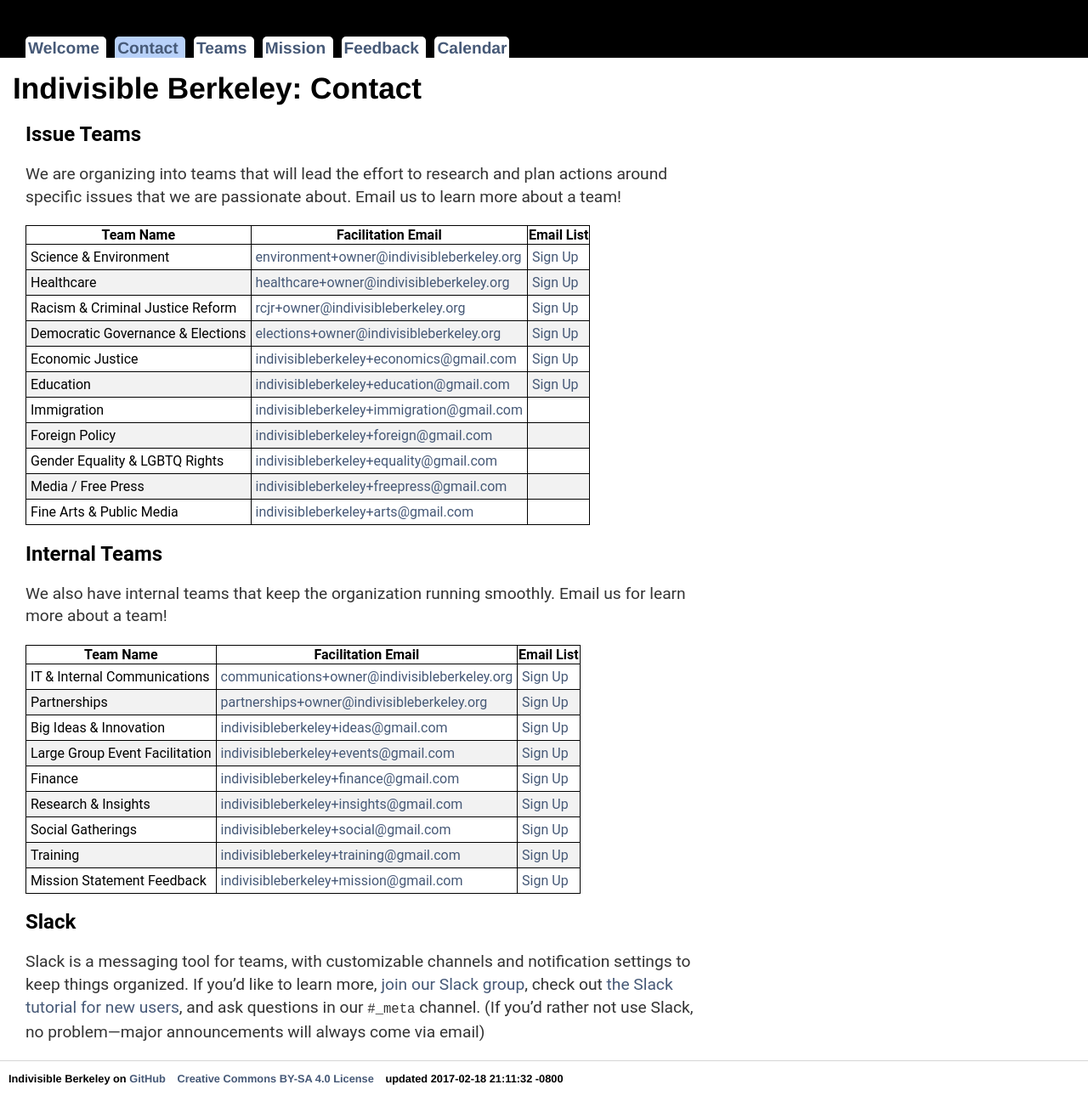
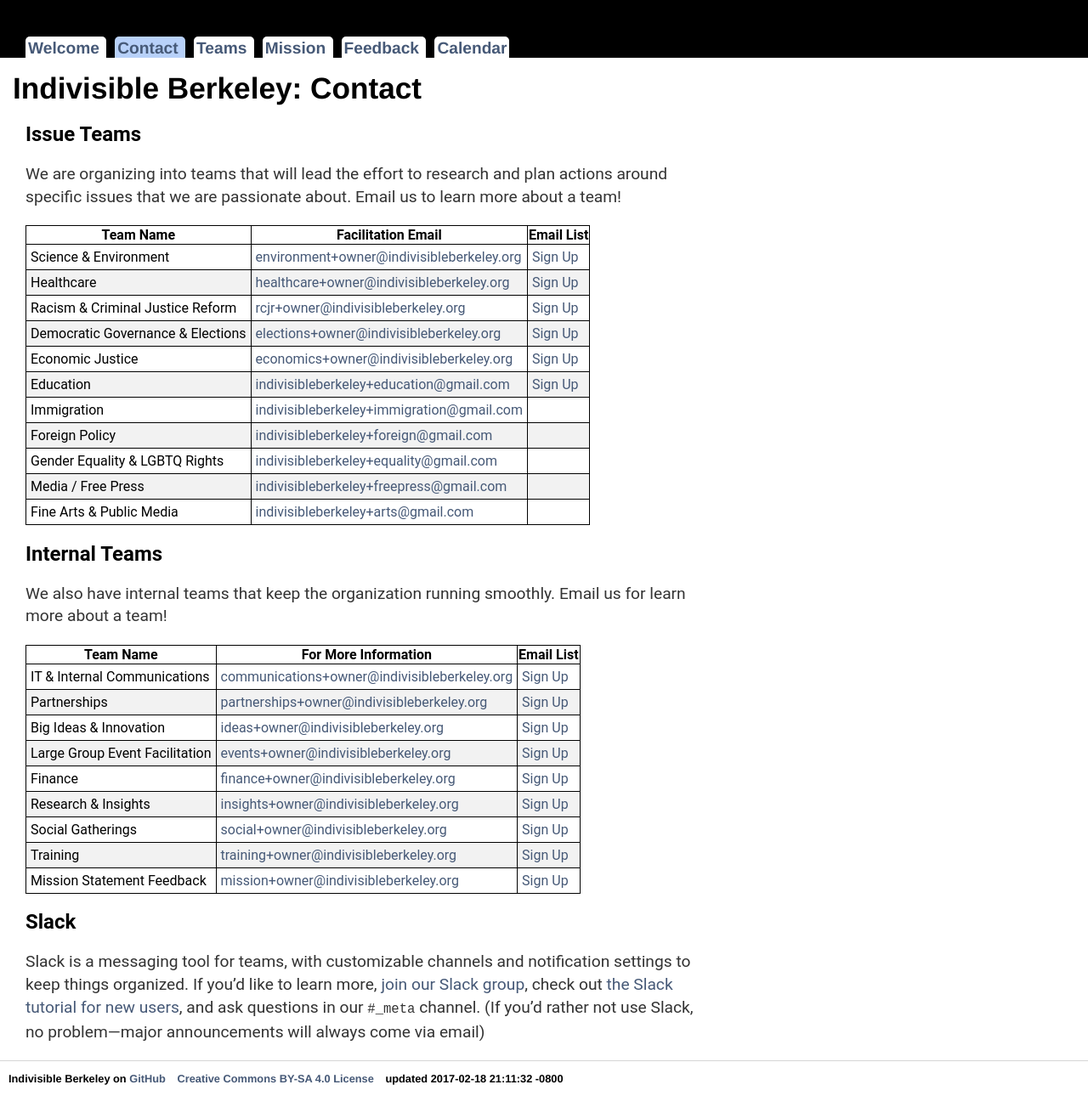
Before and after one commit to bc-design/www-ib, a Jekyll site: the page built from docs/_pages/contact.md, in a window 1280 px wide. Shown: the whole page at 85% size. Built offline with Jekyll 4.4.1, drawn with Linux system fonts in a browser that asks for light colours.

Commit message:
updated contacts

```diff
--- a/docs/_pages/contact.md
+++ b/docs/_pages/contact.md
@@ -11,13 +11,13 @@ navsort: 2
 We are organizing into teams that will lead the effort to research and plan actions around specific issues that we are passionate about.  Email us to learn more about a team!
 
 
-| Team Name                          | Facilitation Email                                                                              | Email List                                                                        |
-|------------------------------------|-------------------------------------------------------------------------------------------------|-----------------------------------------------------------------------------------|
+| Team Name                          | Facilitation Email                                                                              | Email List                                                                   |
+|------------------------------------|-------------------------------------------------------------------------------------------------|------------------------------------------------------------------------------|
 | Science & Environment              | [environment+owner@indivisibleberkeley.org](mailto:environment+owner@indivisibleberkeley.org)   | [Sign Up](mailto:environment+subscribe@indivisibleberkeley.org)              |
 | Healthcare                         | [healthcare+owner@indivisibleberkeley.org](mailto:healthcare+owner@indivisibleberkeley.org)     | [Sign Up](mailto:healthcare+subscribe@indivisibleberkeley.org)               |
 | Racism & Criminal Justice Reform   | [rcjr+owner@indivisibleberkeley.org](mailto:rcjr+owner@indivisibleberkeley.org)                 | [Sign Up](mailto:rcjr+subscribe@indivisibleberkeley.org)                     |
 | Democratic Governance & Elections  | [elections+owner@indivisibleberkeley.org](mailto:elections+owner@indivisibleberkeley.org)       | [Sign Up](mailto:elections+subscribe@indivisibleberkeley.org)                |
-| Economic Justice                   | [indivisibleberkeley+economics@gmail.com](mailto:indivisibleberkeley+economics@gmail.com)       | [Sign Up](mailto:indivisibleberkeley-economics+subscribe@googlegroups.com)   |
+| Economic Justice                   | [economics+owner@indivisibleberkeley.org](mailto:economics+owner@indivisibleberkeley.org)       | [Sign Up](mailto:economics+subscribe@indivisibleberkeley.org)                |
 | Education                          | [indivisibleberkeley+education@gmail.com](mailto:indivisibleberkeley+education@gmail.com)       | [Sign Up](mailto:indivisible-berkeley-education+subscribe@googlegroups.com)  |
 | Immigration                        | [indivisibleberkeley+immigration@gmail.com](mailto:indivisibleberkeley+immigration@gmail.com)   | |
 | Foreign Policy                     | [indivisibleberkeley+foreign@gmail.com](mailto:indivisibleberkeley+foreign@gmail.com)           | |
@@ -30,22 +30,22 @@ We are organizing into teams that will lead the effort to research and plan acti
 
 We also have internal teams that keep the organization running smoothly.  Email us for learn more about a team!
 
-| Team Name                          | Facilitation Email                                                                                  | Email List                                                         |
+| Team Name                          | For More Information                                                                                | Email List                                                         |
 |------------------------------------|-----------------------------------------------------------------------------------------------------|--------------------------------------------------------------------|
 | IT & Internal Communications       | [communications+owner@indivisibleberkeley.org](mailto:communications+owner@indivisibleberkeley.org) | [Sign Up](mailto:communications+subscribe@indivisibleberkeley.org) |
 | Partnerships                       | [partnerships+owner@indivisibleberkeley.org](mailto:partnerships+owner@indivisibleberkeley.org)     | [Sign Up](mailto:partnerships+subscribe@indivisibleberkeley.org)   |
-| Big Ideas & Innovation             | [indivisibleberkeley+ideas@gmail.com](mailto:indivisibleberkeley+ideas@gmail.com)                   | [Sign Up](mailto:ideas+subscribe@indivisibleberkeley.org)          |
-| Large Group Event Facilitation     | [indivisibleberkeley+events@gmail.com](mailto:indivisibleberkeley+events@gmail.com)                 | [Sign Up](mailto:events+subscribe@indivisibleberkeley.org)         |
-| Finance                            | [indivisibleberkeley+finance@gmail.com](mailto:indivisibleberkeley+finance@gmail.com)               | [Sign Up](mailto:finance+subscribe@indivisibleberkeley.org)        |
-| Research & Insights                | [indivisibleberkeley+insights@gmail.com](mailto:indivisibleberkeley+insights@gmail.com)             | [Sign Up](mailto:insights+subscribe@indivisibleberkeley.org)       |
-| Social Gatherings                  | [indivisibleberkeley+social@gmail.com](mailto:indivisibleberkeley+social@gmail.com)                 | [Sign Up](mailto:social+subscribe@indivisibleberkeley.org)         |
-| Training                           | [indivisibleberkeley+training@gmail.com](mailto:indivisibleberkeley+training@gmail.com)             | [Sign Up](mailto:training+subscribe@indivisibleberkeley.org)       |
-| Mission Statement Feedback         | [indivisibleberkeley+mission@gmail.com](mailto:indivisibleberkeley+mission@gmail.com)               | [Sign Up](mailto:mission+subscribe@indivisibleberkeley.org)        |
+| Big Ideas & Innovation             | [ideas+owner@indivisibleberkeley.org](mailto:ideas+owner@indivisibleberkeley.org)                   | [Sign Up](mailto:ideas+subscribe@indivisibleberkeley.org)          |
+| Large Group Event Facilitation     | [events+owner@indivisibleberkeley.org](mailto:events+owner@indivisibleberkeley.org)                 | [Sign Up](mailto:events+subscribe@indivisibleberkeley.org)         |
+| Finance                            | [finance+owner@indivisibleberkeley.org](mailto:finance+owner@indivisibleberkeley.org)               | [Sign Up](mailto:finance+subscribe@indivisibleberkeley.org)        |
+| Research & Insights                | [insights+owner@indivisibleberkeley.org](mailto:insights+owner@indivisibleberkeley.org)             | [Sign Up](mailto:insights+subscribe@indivisibleberkeley.org)       |
+| Social Gatherings                  | [social+owner@indivisibleberkeley.org](mailto:social+owner@indivisibleberkeley.org)                 | [Sign Up](mailto:social+subscribe@indivisibleberkeley.org)         |
+| Training                           | [training+owner@indivisibleberkeley.org](mailto:training+owner@indivisibleberkeley.org)             | [Sign Up](mailto:training+subscribe@indivisibleberkeley.org)       |
+| Mission Statement Feedback         | [mission+owner@indivisibleberkeley.org](mailto:mission+owner@indivisibleberkeley.org)               | [Sign Up](mailto:mission+subscribe@indivisibleberkeley.org)        |
 
 
 ## Slack
 
 Slack is a messaging tool for teams, with customizable channels and notification settings to keep things organized.
-If you'd like to learn more, [join our Slack group](https://indivisible-berkeley.slack.com/shared_invite/MTQxMDA2NTE0OTgzLTE0ODY4NTg4NTQtMjVkMWE2Y2IyZQ),
+If you'd like to learn more, [join our Slack group](https://indivisible-berkeley.slack.com/shared_invite/MTQzNDkyNzQxMjgyLTE0ODc0Nzk0ODUtY2EyMmY0MGVlZA),
 check out [the Slack tutorial for new users](https://get.slack.help/hc/en-us/articles/218080037-Getting-started-for-new-users),
 and ask questions in our `#_meta` channel.  (If you'd rather not use Slack, no problem—major announcements will always come via email)
```
Also changed, not shown: docs/_pages/search.html (+14 -0 lines).
